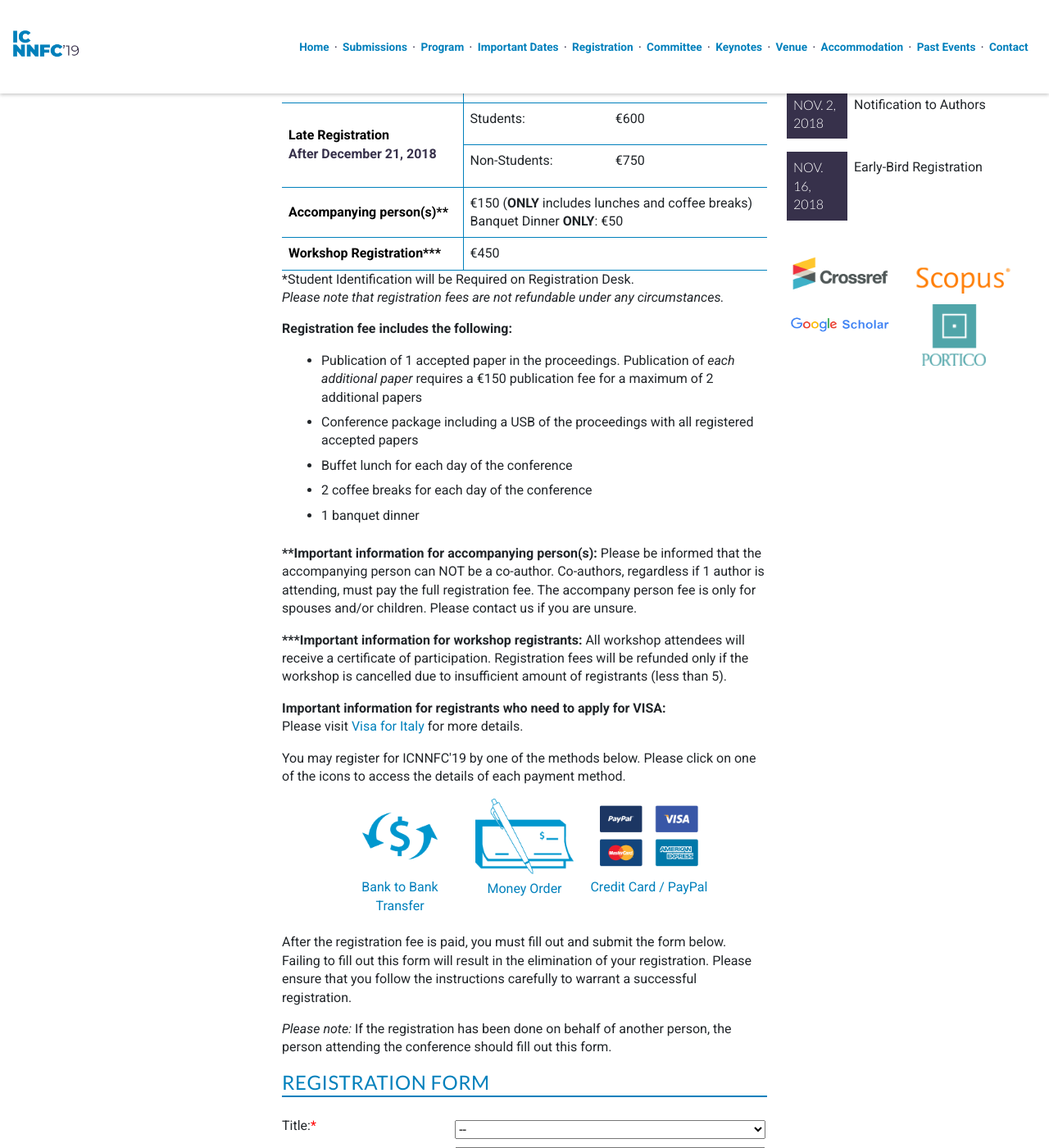
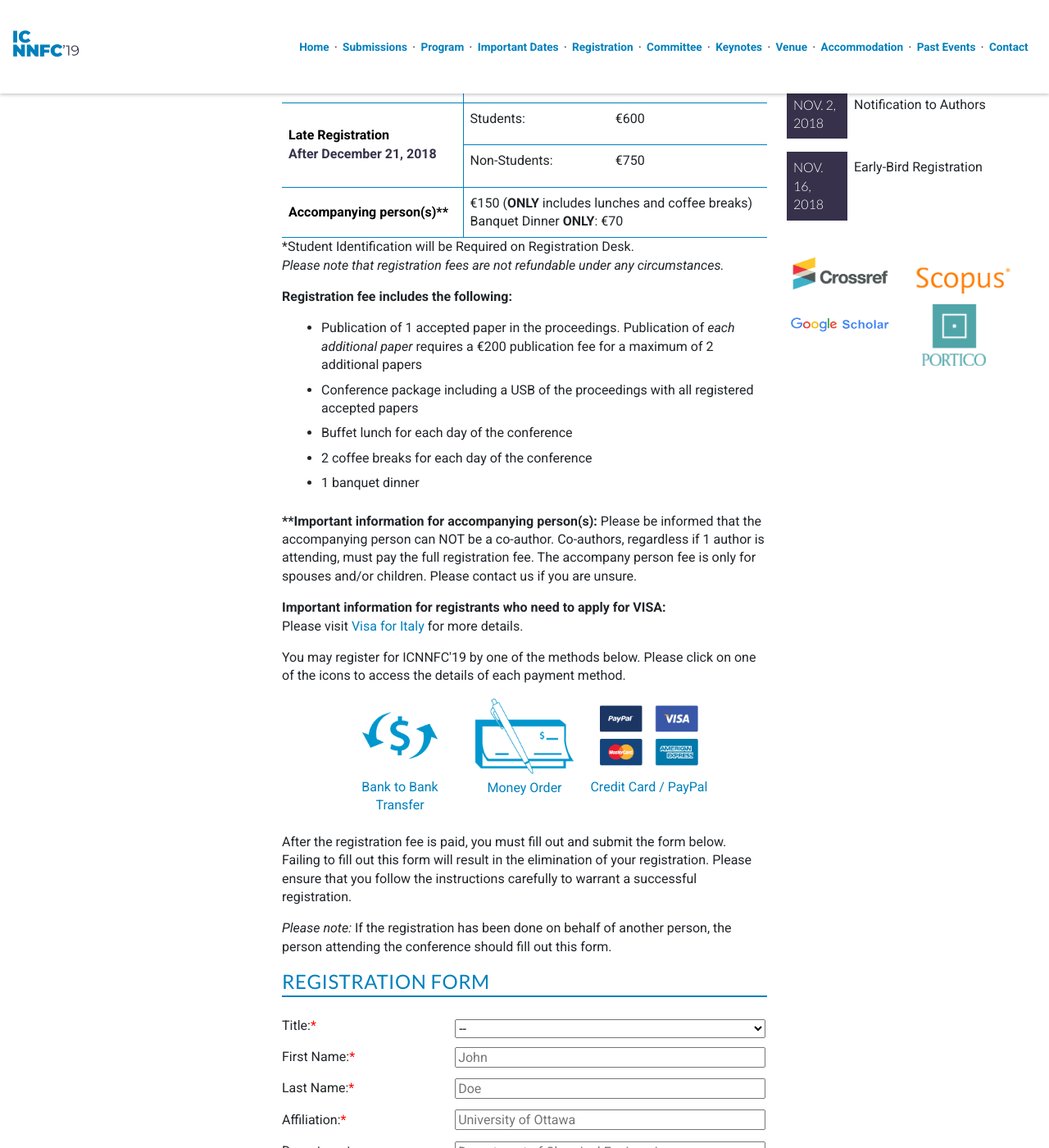
Before and after one commit to intaset/icnnfc, a Jekyll site: the page built from registration.html, in a window 1280 px wide and 1400 px high, scrolled down 667 px. Shown: the whole window at 82% size. Built offline with Jekyll 4.4.1, drawn with Linux system fonts in a browser that asks for light colours; nearby versions of some CDN libraries; Markdown is read by kramdown in place of the engine named in the settings; comment, search, counter and statistics services are not loaded.

```diff
--- a/registration.html
+++ b/registration.html
@@ -44,15 +44,15 @@ keyword: nanoparticles, nanotubes, graphene, nanotechnology and coating, computa
     <td class="date-title" rowspan="1">Accompanying person(s)**</td>
     </tr>
     <tr>
-    <td class="imp-date">€150 (<b>ONLY</b> includes lunches and coffee breaks)<br>Banquet Dinner <b>ONLY</b>: €50</td>
+    <td class="imp-date">€150 (<b>ONLY</b> includes lunches and coffee breaks)<br>Banquet Dinner <b>ONLY</b>: €70</td>
     </tr>
 
-    <tr>
+   <!--  <tr>
     <td class="date-title" rowspan="1">Workshop Registration***</td>
     </tr>
     <tr>
     <td class="imp-date">€450</td>
-    </tr>
+    </tr> -->
 </table>
 </div>
 
@@ -86,13 +86,13 @@ keyword: nanoparticles, nanotubes, graphene, nanotechnology and coating, computa
     </tr>
     <tr>
     <th class="date-title" rowspan="1">Accompanying person(s)**</th>
-    <td class="imp-date">€150 (<b>ONLY</b> includes lunches and coffee breaks)<br>Banquet Dinner <b>ONLY</b>: €50</td>
+    <td class="imp-date">€150 (<b>ONLY</b> includes lunches and coffee breaks)<br>Banquet Dinner <b>ONLY</b>: €70</td>
     </tr>
 
-    <tr>
+   <!--  <tr>
     <th class="date-title" rowspan="1">Workshop Registration***</th>
     <td class="imp-date">€450</td>
-    </tr>
+    </tr> -->
 </table>
 </div>
 <p class="body">*Student Identification will be Required on Registration Desk.<br>
@@ -101,7 +101,7 @@ keyword: nanoparticles, nanotubes, graphene, nanotechnology and coating, computa
 <p class="body bold">Registration fee includes the following:</p>
 
 <ul>
-<li>Publication of 1 accepted paper in the proceedings. Publication of <i>each additional paper</i> requires a €150 publication fee for a maximum of 2 additional papers</li>
+<li>Publication of 1 accepted paper in the proceedings. Publication of <i>each additional paper</i> requires a €200 publication fee for a maximum of 2 additional papers</li>
 <li>Conference package including a USB of the proceedings with all registered accepted papers</li>
 <li>Buffet lunch for each day of the conference</li>
 <li>2 coffee breaks for each day of the conference</li>
@@ -110,7 +110,7 @@ keyword: nanoparticles, nanotubes, graphene, nanotechnology and coating, computa
 
 <p class="body"><b>**Important information for accompanying person(s):</b> Please be informed that the accompanying person can NOT be a co-author. Co-authors, regardless if 1 author is attending, must pay the full registration fee. The accompany person fee is only for spouses and/or children. Please contact us if you are unsure.</p>
 
-<p class="body"><b>***Important information for workshop registrants:</b> All workshop attendees will receive a certificate of participation. Registration fees will be refunded only if the workshop is cancelled due to insufficient amount of registrants (less than 5).</p>
+<!-- <p class="body"><b>***Important information for workshop registrants:</b> All workshop attendees will receive a certificate of participation. Registration fees will be refunded only if the workshop is cancelled due to insufficient amount of registrants (less than 5).</p> -->
 
 <p class="body"><b>Important information for registrants who need to apply for VISA:</b><br>
 Please visit <a target="_blank" href="http://vistoperitalia.esteri.it/home/en" class="body-link">  Visa for Italy</a> for more details.</p>
```
Also changed, not shown: paypal.html (+9 -9 lines), 2 other files.
